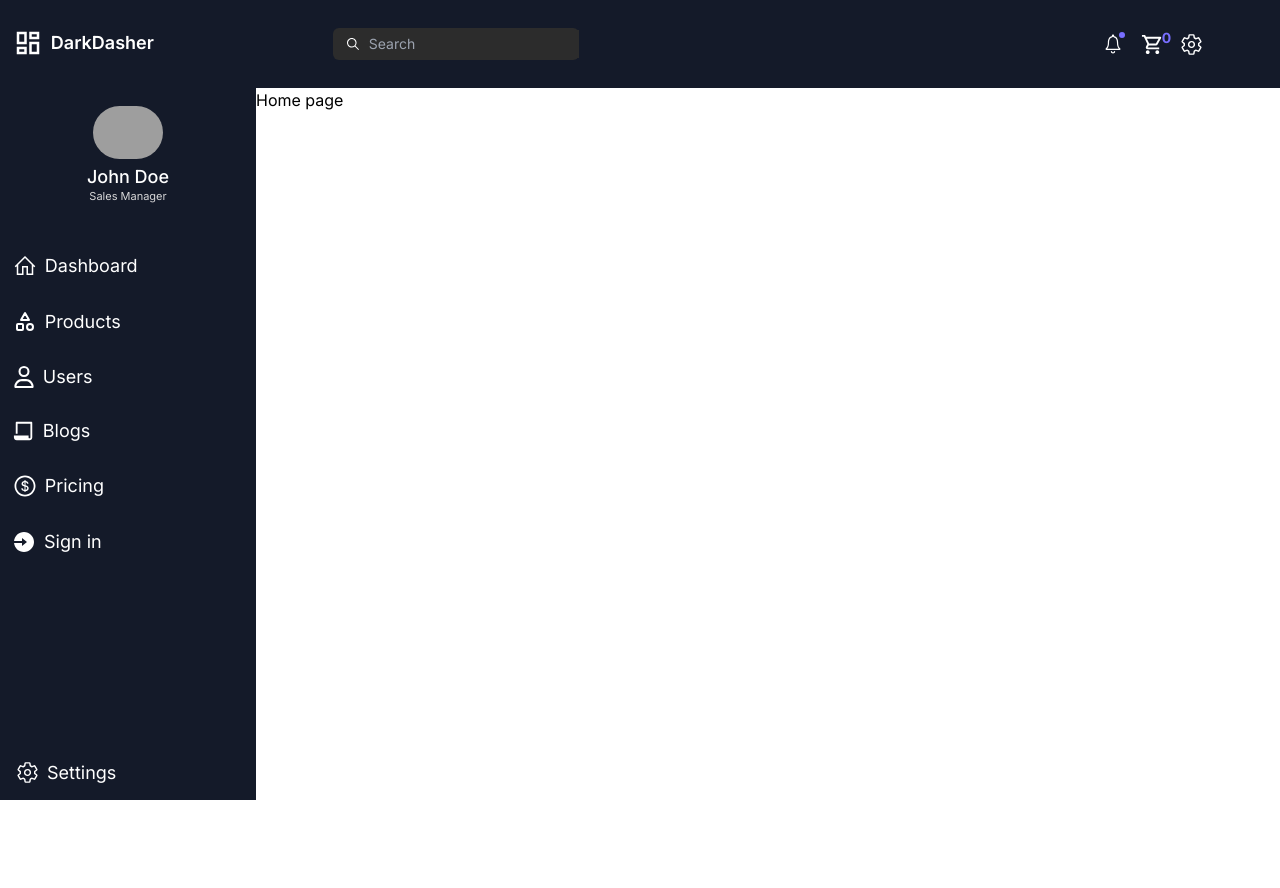
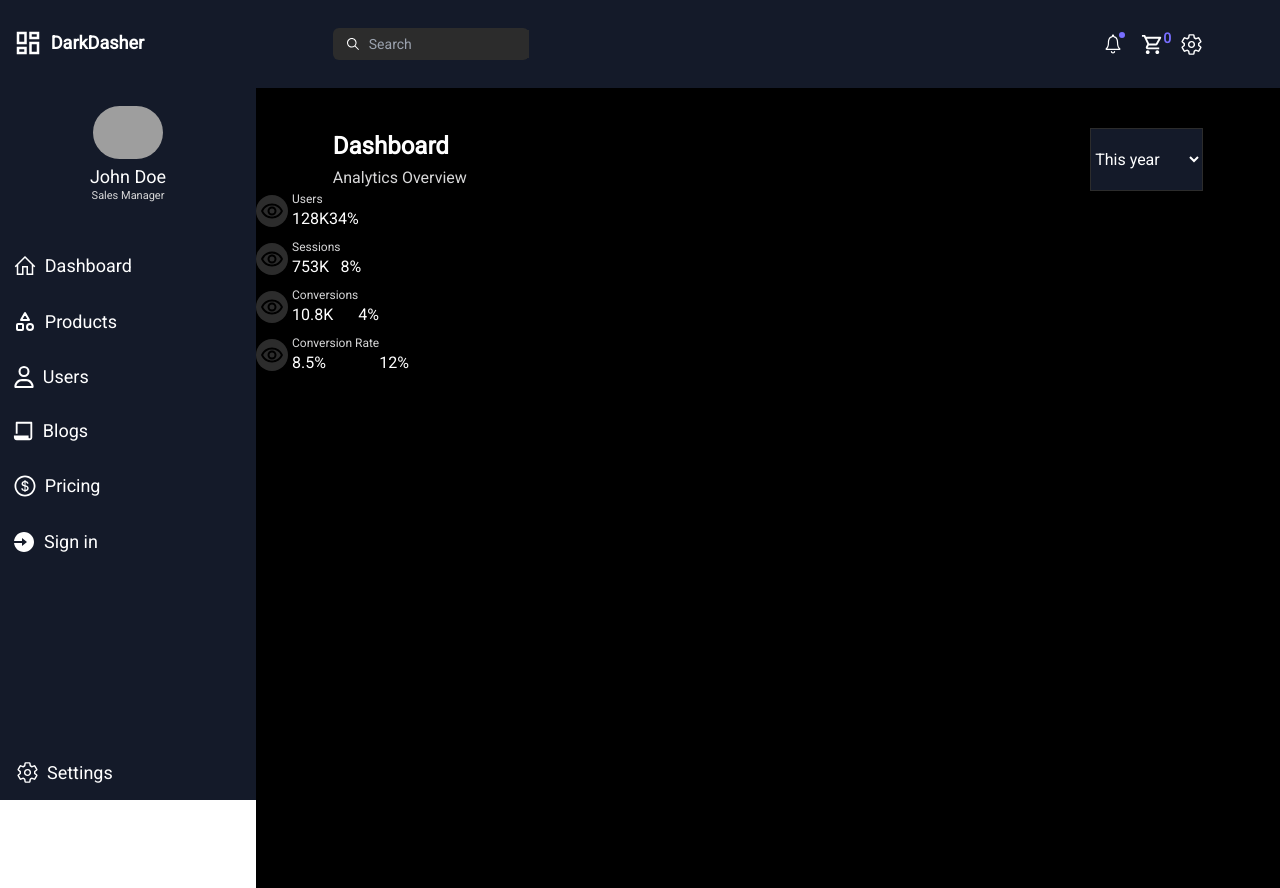
Before and after one commit to bismarkboateng/dasher, a Next.js app: page / in a window 1280 px wide. Before the commit the page ends 800 px from the top, so only its background shows below. Built offline with nearby package versions, Linux system fonts and the light colour scheme; grey boxes are pictures that could not be loaded.

Commit message:
implementing fetching products, dashboard overview

```diff
--- a/app/layout.tsx
+++ b/app/layout.tsx
@@ -1,12 +1,13 @@
 import type { Metadata } from "next";
-import { Inter } from "next/font/google"
+import { Inter, Roboto } from "next/font/google"
 
 import Navbar from "@/components/Navbar";
 
 import "./globals.css";
 import RenderSidebar from "@/components/RenderSidebar";
 
-const inter = Inter({ subsets: ["cyrillic"]})
+const inter = Inter({ subsets: ["latin"]})
+const roboto = Roboto({ subsets: ["latin"], weight: "400"})
 
 export const metadata: Metadata = {
   title: "Dasher",
@@ -21,7 +22,7 @@ export default function RootLayout({
 
   return (
     <html lang="en">
-      <body className={inter.className}>
+      <body className={roboto.className}>
         <main className="relative w-full lg:flex lg:flex-row">
          <RenderSidebar />
          <section className="w-full">
--- a/app/page.tsx
+++ b/app/page.tsx
@@ -1,9 +1,41 @@
+import Image from "next/image"
+
+import YearDropDown from "@/components/YearDropDown"
+import { getJeans } from "@/lib/getProducts"
+import { analytics } from "@/lib/data"
+
+
 
 export default function Home() {
 
+
   return (
-    <main>
-      Home page
+    <main className="bg-black h-screen pt-10">
+      <div className="flex flex-col md:flex-row md:justify-between md:w-[85%] mx-auto
+        md:items-center">
+        <section className="flex flex-col items-center justify-center
+        md:items-start">
+          <h1 className="text-white font-bold text-2xl">Dashboard</h1>
+          <p className="text-[#D7D7D8] text-base font-normal mt-1">Analytics Overview</p>
+        </section>
+        <YearDropDown />
+      </div>
+      <section className="flex flex-col gap-2">
+       {analytics.map(item => (
+        <div key={item.title} className="flex flex-row items-center gap-1">
+          <div className="bg-[#2c2c2c] p-1 rounded-full">
+            {item.icon}
+          </div>
+          <div className="flex flex-row items-end">
+            <div>
+             <p className="text-[#D7D7D8] text-xs">{item.title}</p>
+             <p className="text-white">{item.value}</p>
+            </div>
+            <div className="text-white">{item.increase}</div>
+          </div>
+        </div>
+       ))}
+      </section>
     </main>
   );
 }
--- /dev/null
+++ b/components/YearDropDown.tsx
@@ -0,0 +1,28 @@
+"use client"
+
+import { useState, useEffect } from "react"
+
+export default function YearDropDown() {
+  const [duration, setDuration] = useState("")
+
+  console.log(duration)
+  useEffect(() => {
+    console.log(duration)
+  }, [duration])
+
+  return (
+    <section className="text-white mt-5 md:mt-0 flex flex-col
+     items-center justify-center">
+      <select className="bg-[#141A29] text-white outline-none border
+      border-[#2c2c2c] py-2 md:py-5"
+       value={duration}
+       onChange={(event) => setDuration(event.target.value)}
+      >
+       <option className="bg-[#2c2c2c] pr-2">This year</option>
+       <option className="bg-[#2c2c2c]">Last 30 days</option>
+       <option className="bg-[#2c2c2c]">Last month</option>
+       <option className="bg-[#2c2c2c]">Last year</option>
+      </select>
+    </section>
+  )
+}
--- a/lib/data.tsx
+++ b/lib/data.tsx
@@ -3,6 +3,8 @@ import { TbTriangleSquareCircle } from "react-icons/tb"
 import { FaRegUser } from "react-icons/fa6"
 import { AiOutlineDollarCircle } from "react-icons/ai"
 import { RiFilePaperLine } from "react-icons/ri"
+import { MdOutlineRemoveRedEye } from "react-icons/md";
+
 
 import { v4 as uuidv4 } from "uuid"
 
@@ -38,10 +40,32 @@ export const SidebarLinks = [
         link: "/pricing",
         id: uuidv4(),
     },
-    // {
-    //     icon: <RiLoginCircleFill fontSize={24} className="text-white font-bold" />,
-    //     name: "sign-in",
-    //     link: "/sign-in",
-    //     id: uuidv4(),
-    // },
 ]
+
+
+export const analytics = [
+    {
+        icon: <MdOutlineRemoveRedEye fontSize={24} className="bg-[#786eff]"/>,
+        title: "Users",
+        value: "128K",
+        increase: "34%",
+    },
+    {
+        icon: <MdOutlineRemoveRedEye fontSize={24} className="text-green-500"/>,
+        title: "Sessions",
+        value: "753K",
+        increase: "8%",
+    },
+    {
+        icon: <MdOutlineRemoveRedEye fontSize={24} className="text-[#786eff]"/>,
+        title: "Conversions",
+        value: "10.8K",
+        increase: "4%",
+    },
+    {
+        icon: <MdOutlineRemoveRedEye fontSize={24} className="text-[#786eff]"/>,
+        title: "Conversion Rate",
+        value: "8.5%",
+        increase: "12%",
+    },
+]
--- a/lib/firebase.ts
+++ b/lib/firebase.ts
@@ -1,5 +1,7 @@
 import { initializeApp } from "firebase/app"
 import { getAuth } from "firebase/auth"
+import { getFirestore } from "firebase/firestore"
+
 
 const firebaseConfig = {
   apiKey: "AIzaSyCvLUjNaADfOyqh3k5SV5d4VqeoVxyNEvM",
@@ -21,3 +23,4 @@ const firebaseConfig = {
 
 export const app = initializeApp(firebaseConfig);
 export const auth = getAuth(app)
+export const database = getFirestore(app)
--- /dev/null
+++ b/lib/getProducts.tsx
@@ -0,0 +1,29 @@
+import { collection, getDocs } from "firebase/firestore"
+import { database } from "@/lib/firebase"
+
+const getData = async (collectionName: string) => {
+  const querySnapshot = await getDocs(collection(database, collectionName))
+
+  let data
+  querySnapshot.forEach((doc) => {
+    data = doc.data()
+  })
+
+  return data
+}
+
+
+export const getJeans = async () => {
+  const data = await getData("Jeans")
+  return data
+}
+
+export const getShoes = async () => {
+  const data = await getData("shoes")
+  return data
+}
+
+export const getBlogs = async () => {
+  const data = await getData("blogs")
+  return data
+}
```
